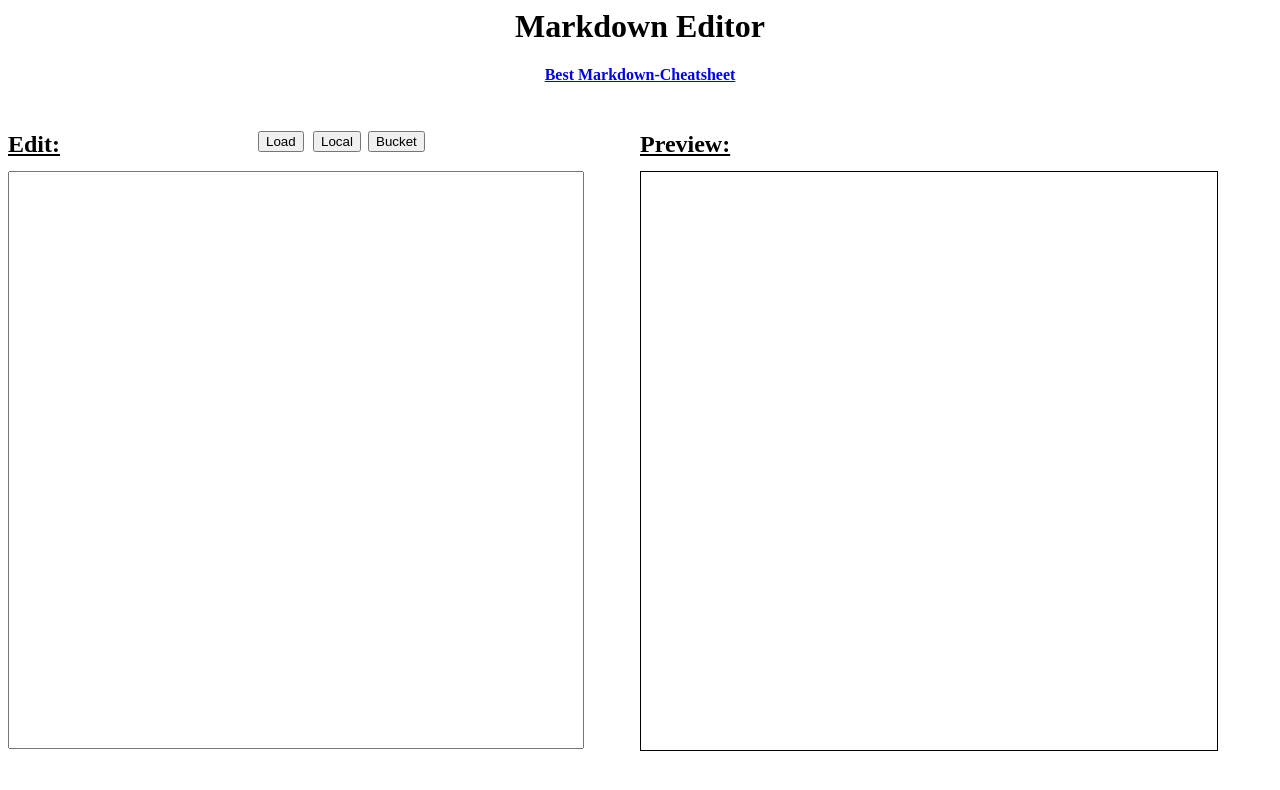
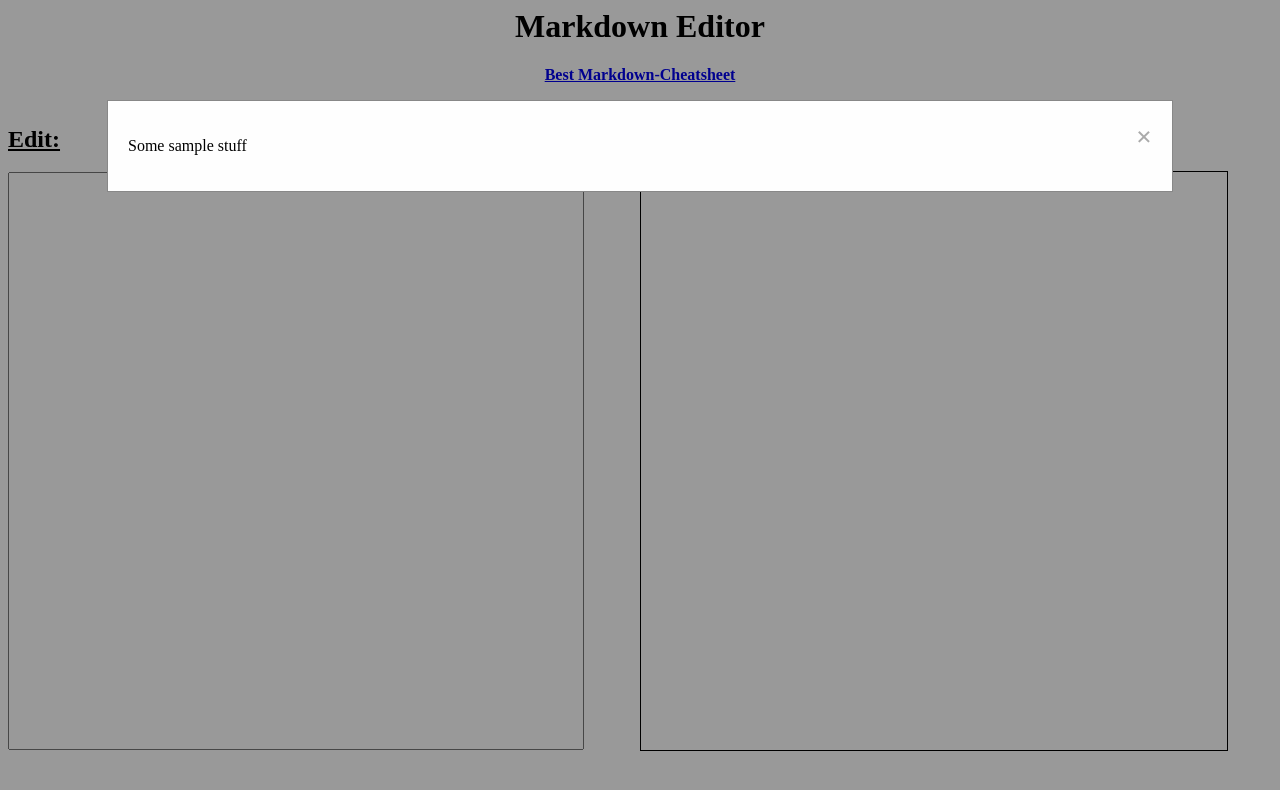
Before and after one commit to IamFlowZ/plainjs-markdown, a website: page index.html in a window 1280 px wide. Both pictures are taken after a click on the button "Bucket". Drawn offline with nearby package versions, Linux system fonts and the light colour scheme.

Commit message:
working modal

```diff
--- a/index.css
+++ b/index.css
@@ -42,8 +42,8 @@ textarea {
 }
 
 #editHead {
-    text-decoration: underline;
-    margin: 0;
+    position: absolute;
+    height: 13%;
 }
 
 #previewHead {
@@ -55,7 +55,7 @@ textarea {
     position: relative;
     width: 100%;
     height: 85%;
-    top: 65px;
+    top: 66px;
     overflow: auto;
 }
 
@@ -67,3 +67,41 @@ textarea {
     overflow: auto;
     border: 1px solid black;
 }
+
+.modal {
+    display: none; /* Hidden by default */
+    position: fixed; /* Stay in place */
+    z-index: 1; /* Sit on top */
+    padding-top: 100px; /* Location of the box */
+    left: 0;
+    top: 0;
+    width: 100%; /* Full width */
+    height: 100%; /* Full height */
+    overflow: auto; /* Enable scroll if needed */
+    background-color: rgb(0,0,0); /* Fallback color */
+    background-color: rgba(0,0,0,0.4); /* Black w/ opacity */
+}
+
+/* Modal Content */
+.modal-content {
+    background-color: #fefefe;
+    margin: auto;
+    padding: 20px;
+    border: 1px solid #888;
+    width: 80%;
+}
+
+/* The Close Button */
+.close {
+    color: #aaaaaa;
+    float: right;
+    font-size: 28px;
+    font-weight: bold;
+}
+
+.close:hover,
+.close:focus {
+    color: #000;
+    text-decoration: none;
+    cursor: pointer;
+}
--- a/index.html
+++ b/index.html
@@ -11,15 +11,23 @@
         <h4 style="text-align: center;"><a href="https://github.com/adam-p/markdown-here/wiki/Markdown-Cheatsheet">Best Markdown-Cheatsheet</a></h3>
         <div id="container">
             <div id="edit">
-                <h2 id="editHead" class="submitBtn">Edit:</h2>
+                <div id="editHead">
+                    <h2 style="text-decoration: underline; margin: 0; padding-top: 20px;">Edit:</h2>
+                    <button type="submit" id="loadBtn" class="submitBtn">Load</button>
+                    <button type="submit" id="bucketBtn" class="submitBtn">Bucket</button>
+                    <!-- <button type="submit" id="localBtn" class="submitBtn">Local</button> -->
+                </div>
                 <textarea name="input" id="markdownInput" style="visibility: visible"></textarea>
-                <button type="submit" id="loadBtn" class="submitBtn">Load</button>
-                <button type="submit" id="bucketBtn" class="submitBtn">Bucket</button>
-                <button type="submit" id="localBtn" class="submitBtn">Local</button>
             </div>
             <div id="preview">
                 <h2 id="previewHead" class="submitBtn">Preview:</h2>
-                <div id="markdownOutput"></div>
+                <div id="markdownOutput" style="padding-left: 10px;"></div>
+            </div>
+        </div>
+        <div id="myModal" class="modal">
+            <div class="modal-content">
+                <span class="close">&times;</span>
+                <p>Some sample stuff</p>
             </div>
         </div>
         <script src="https://cdn.jsdelivr.net/npm/marked/marked.min.js"></script>
--- a/thing.js
+++ b/thing.js
@@ -1,5 +1,22 @@
 const elem = document.getElementById('markdownInput')
+const bucketBtn = document.getElementById('bucketBtn')
+const modal = document.getElementById('myModal')
+const close = document.getElementsByClassName('close')[0]
 
 elem.addEventListener("keyup", () => {
     document.getElementById('markdownOutput').innerHTML = marked(elem.value)
 })
+
+bucketBtn.onclick = () => {
+    modal.style.display = "block"
+}
+
+close.onclick = () => {
+    modal.style.display = "none"
+}
+
+window.onclick = (event) => {
+    if(event.target == modal) {
+        modal.style.display = "none"
+    }
+}
```
